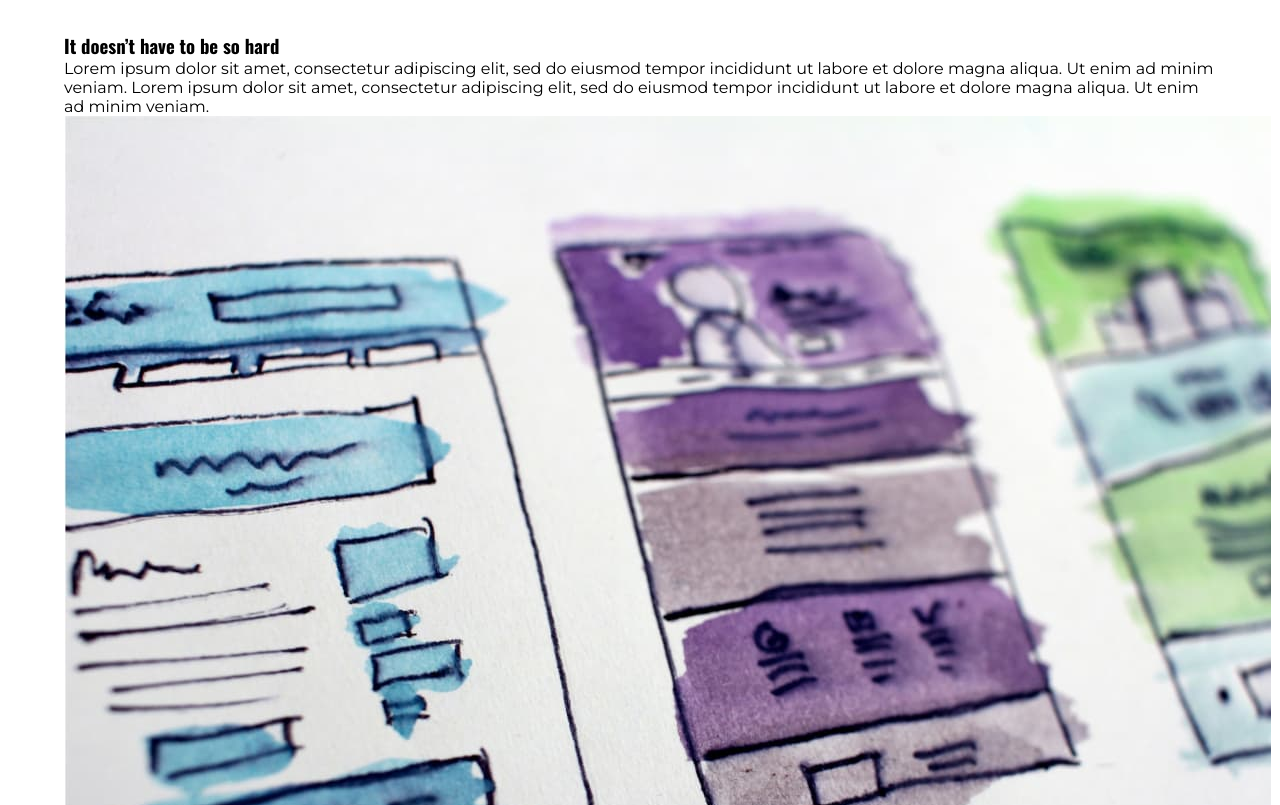
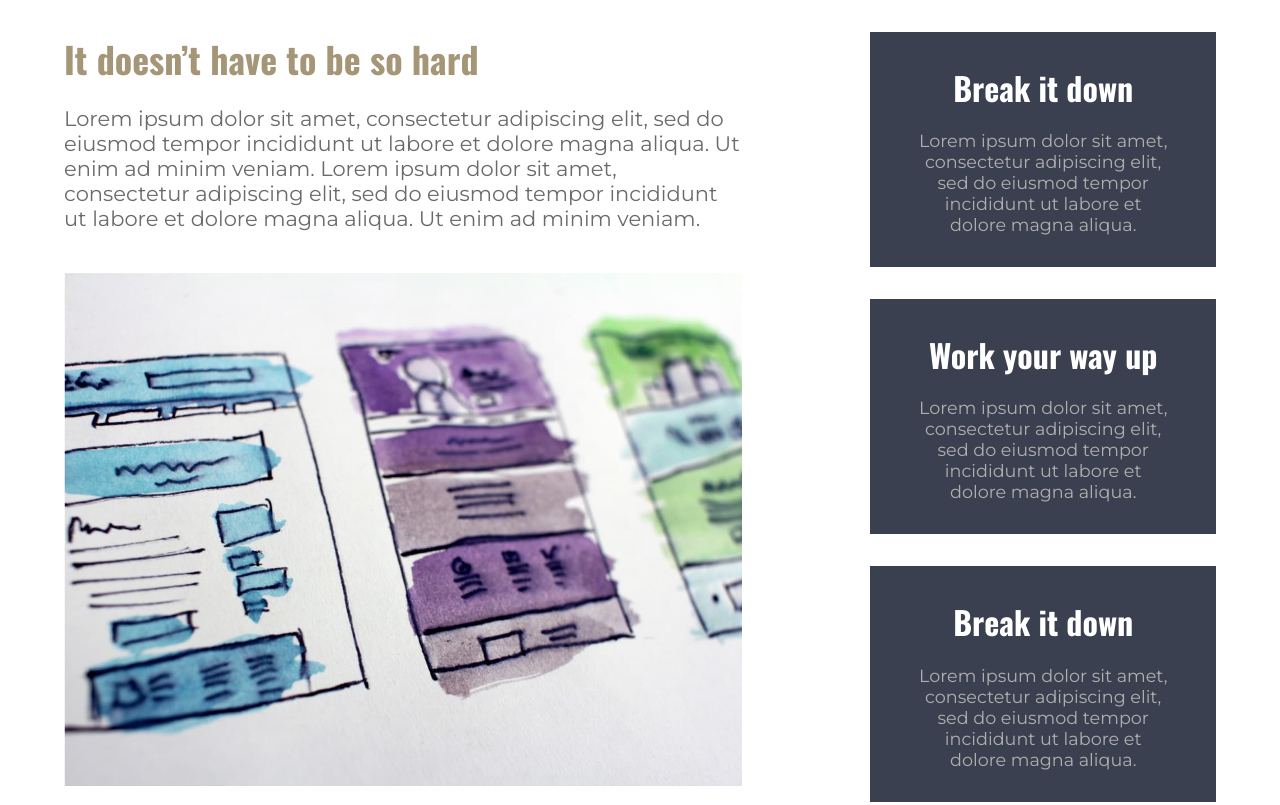
Before and after one commit to mustafa-kapadia1483/Conquering-Responsive-Layouts-by-Kevin-Powell-21-Days-Challenge, a plain HTML site: page Final Challenge/index.html in a window 1280 px wide. Shown: the part 1260-2065 px from the top of the page. Drawn offline with nearby package versions, Linux system fonts and the light colour scheme.

Commit message:
2 columnn section done

```diff
--- a/Final Challenge/css/main.css
+++ b/Final Challenge/css/main.css
@@ -16,6 +16,11 @@
 
 p {
   font-family: var(--alt-font-family);
+}
+
+.image {
+  max-width: 100%;
+  height: auto;
 }
 
 .gold-text {
@@ -97,8 +102,49 @@ p {
   margin-bottom: 0;
 }
 
+/* 2 Column Section */
+.col-1 > .title {
+  font-size: min(4vmax, 2.25rem);
+}
+
+.col-1 > .para {
+  color: #6a6a6a;
+  font-size: min(2.5vmax, 1.3125rem);
+  margin-block: 1em 2em;
+}
+
+aside .card {
+  background-color: var(--dark-blue);
+  margin-bottom: 1rem;
+  padding: 2em 3em;
+  text-align: center;
+}
+
+.card__title {
+  color: #fff;
+  font-size: min(4vmax, 2rem);
+  margin-bottom: 0.6em;
+}
+
+aside .card:last-child {
+  margin-bottom: 0;
+}
+
+.card__para {
+  color: #afafaf;
+  font-size: min(2.2vmax, 1.1rem);
+}
+
 /* Desktop @700px */
 @media screen and (min-width: 700px) {
+  aside.col-2 {
+    display: flex;
+    column-gap: 1.2rem;
+  }
+
+  aside .card {
+    margin-bottom: 0;
+  }
 }
 
 /* Desktop @1000px */
@@ -123,4 +169,19 @@ p {
   .tile__para {
     margin-bottom: 0;
   }
+
+  /* 2 Column Section */
+  .columns {
+    display: flex;
+    column-gap: 8rem;
+  }
+
+  aside.col-2 {
+    flex: 1 0 30%;
+    display: block;
+  }
+
+  aside .card {
+    margin-bottom: 2rem;
+  }
 }
--- a/Final Challenge/index.html
+++ b/Final Challenge/index.html
@@ -58,15 +58,15 @@
   </section>
 
   <section class="section">
-    <div class="container">
+    <div class="container columns">
       <article class="col-1">
-        <h3 class="title">It doesn’t have to be so hard</h3>
+        <h3 class="title gold-text">It doesn’t have to be so hard</h3>
         <p class="para">Lorem ipsum dolor sit amet, consectetur adipiscing elit, sed do eiusmod tempor incididunt ut
           labore et dolore magna
           aliqua. Ut enim ad minim veniam. Lorem ipsum dolor sit amet, consectetur adipiscing elit, sed do eiusmod
           tempor
           incididunt ut labore et dolore magna aliqua. Ut enim ad minim veniam.</p>
-        <img src="./img/banner-image.jpg" alt="">
+        <img class="image" src="./img/banner-image.jpg" alt="">
         <p class="para">Lorem ipsum dolor sit amet, consectetur adipiscing elit, sed do
           eiusmod tempor incididunt ut labore et dolore magna aliqua. Ut
           enim ad minim veniam. Lorem ipsum dolor sit amet, consectetur
@@ -79,7 +79,7 @@
           adipiscing elit, sed do eiusmod tempor incididunt ut labore et
           dolore magna aliqua. Ut enim ad minim veniam</p>
       </article>
-      <div class="col-2">
+      <aside class="col-2">
         <article class="card">
           <h4 class="card__title">Break it down</h4>
           <p class="card__para">Lorem ipsum dolor sit amet,
@@ -87,7 +87,21 @@
             eiusmod tempor incididunt ut
             labore et dolore magna aliqua.</p>
         </article>
-      </div>
+        <article class="card">
+          <h4 class="card__title">Work your way up</h4>
+          <p class="card__para">Lorem ipsum dolor sit amet,
+            consectetur adipiscing elit, sed do
+            eiusmod tempor incididunt ut
+            labore et dolore magna aliqua.</p>
+        </article>
+        <article class="card">
+          <h4 class="card__title">Break it down</h4>
+          <p class="card__para">Lorem ipsum dolor sit amet,
+            consectetur adipiscing elit, sed do
+            eiusmod tempor incididunt ut
+            labore et dolore magna aliqua.</p>
+        </article>
+      </aside>
     </div>
   </section>
   <script src="./js/app.js"></script>
```
